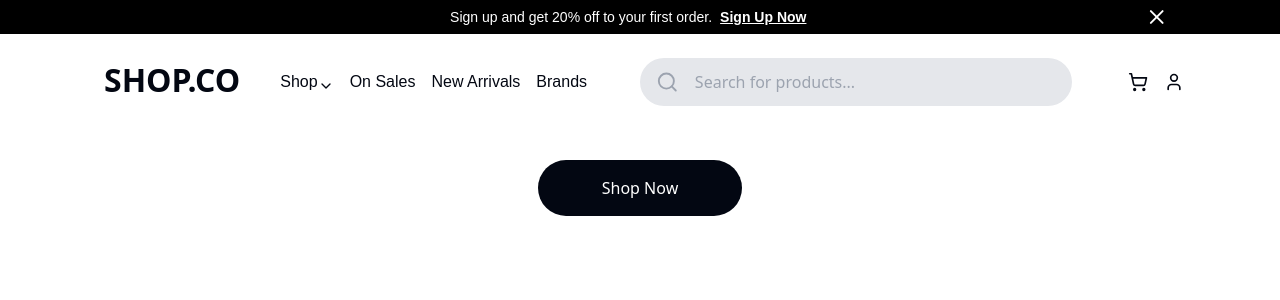
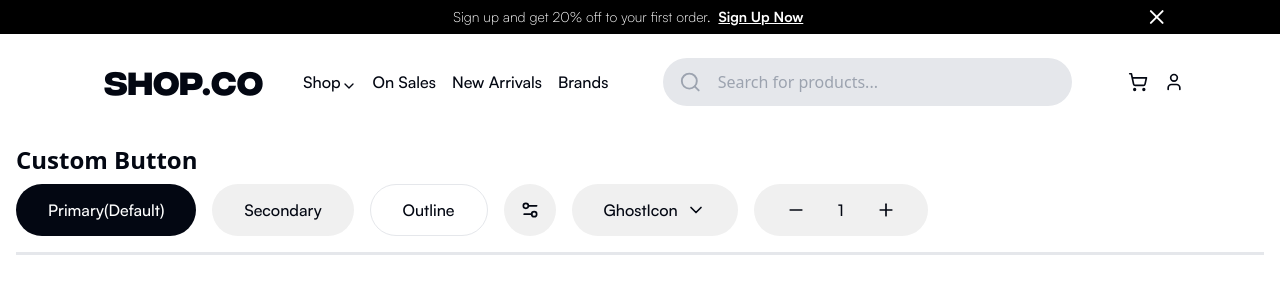
Before and after one commit to renanlido/ecommerce-front, a Next.js app: page / in a window 1280 px wide. Shown: the top 300 px of the page. Built offline with nearby package versions, Linux system fonts and the light colour scheme.

Commit message:
feat: Custom Buttons

```diff
--- a/src/app/page.tsx
+++ b/src/app/page.tsx
@@ -1,11 +1,32 @@
+import { ChevronDown, MinusIcon, Plus, Settings2 } from 'lucide-react'
+
 import { CustomButton } from '@/components/custom-button'
 
 export default function Home() {
   return (
-    <main className="flex w-full flex-col items-center">
-      <div className="mt-40">
-        <CustomButton>Shop Now</CustomButton>
+    <main className=" flex flex-col px-4 pt-28 md:pt-36">
+      <h1 className="mb-2 text-2xl font-bold">Custom Button</h1>
+      <div className="flex w-full max-w-xs flex-wrap gap-4 md:max-w-7xl ">
+        <CustomButton>Primary(Default)</CustomButton>
+        <CustomButton variant="secondary">Secondary</CustomButton>
+        <CustomButton variant="outline">Outline</CustomButton>
+        <CustomButton variant="ghost">
+          <Settings2 className="h-5 w-5" />
+        </CustomButton>
+        <CustomButton variant="ghostIcon">
+          <p>GhostIcon</p>
+          <ChevronDown className="h-5 w-5" />
+        </CustomButton>
+        <CustomButton
+          variant="ghostIcon"
+          className="flex items-center justify-between space-x-8"
+        >
+          <MinusIcon className="h-5 w-5" />
+          <p>1</p>
+          <Plus className="h-5 w-5" />
+        </CustomButton>
       </div>
+      <div className="my-4 w-full border-2 border-b" />
     </main>
   )
 }
--- a/src/components/custom-button.tsx
+++ b/src/components/custom-button.tsx
@@ -2,11 +2,47 @@ import { ComponentProps } from 'react'
 import { tv, type VariantProps } from 'tailwind-variants'
 
 const button = tv({
-  base: ['rounded-full', 'px-16', 'py-4', 'text-white', 'text-base', ''],
+  base: [
+    'rounded-full',
+    'px-8',
+    'py-4',
+    'h-[52px]',
+    'text-white',
+    'text-base',
+    'font-satoshi',
+    'outline-none',
+    'focus:outline-none',
+    'focus:ring-2',
+    'focus:ring-gray-400',
+    'focus:ring-offset-2',
+    'focus:ring-offset-gray-900',
+    'transition-all',
+    'duration-200',
+    'ease-in-out',
+    'flex',
+    'items-center',
+  ],
   variants: {
     variant: {
       primary: ['bg-gray-950', 'hover:bg-gray-800'],
-      secondary: ['bg-gray-500', 'hover:bg-gray-600'],
+      secondary: ['bg-[#F0F0F0]', 'hover:bg-[#E0E0E0]', 'text-gray-950'],
+      outline: [
+        'border',
+        'border-gray-200',
+        'bg-white',
+        'text-gray-950',
+        'hover:bg-gray-950',
+        'hover:text-white',
+      ],
+      ghost: ['bg-[#F0F0F0]', 'hover:bg-[#E0E0E0]', 'text-gray-950', 'px-4'],
+      ghostIcon: [
+        'bg-[#F0F0F0]',
+        'hover:bg-[#E0E0E0]',
+        'text-gray-950',
+        'flex',
+        'items-center',
+        'space-x-2',
+      ],
     },
   },
 
@@ -17,6 +53,6 @@ const button = tv({
 
 export type ButtonProps = ComponentProps<'button'> & VariantProps<typeof button>
 
-export function CustomButton({ variant, ...props }: ButtonProps) {
-  return <button {...props} className={button({ variant })} />
+export function CustomButton({ variant, className, ...props }: ButtonProps) {
+  return <button {...props} className={button({ variant, className })} />
 }
--- a/tailwind.config.ts
+++ b/tailwind.config.ts
@@ -19,8 +19,8 @@ const config = {
     },
     extend: {
       fontFamily: {
-        integralcf: ['IntegralCF', 'sans-serif'],
-        satoshi: ['Satoshi', 'sans-serif'],
+        satoshi: ['var(--font-satoshi)'],
+        integralCF: ['var(--font-integralcf)'],
       },
       colors: {
         border: 'hsl(var(--border))',
```
